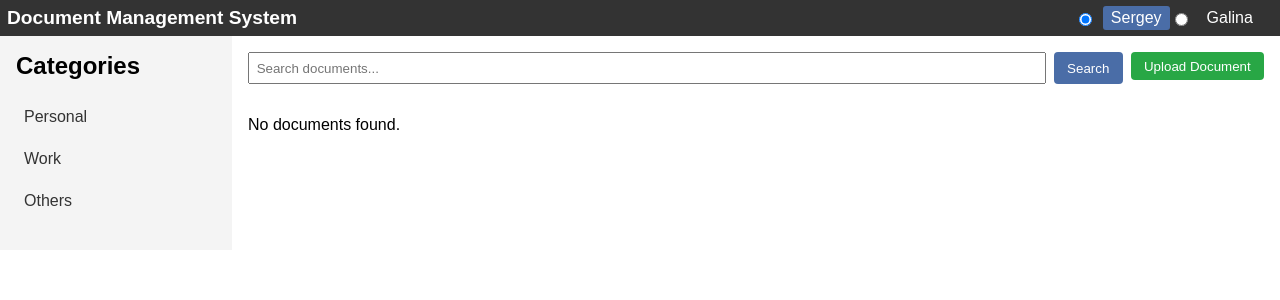
After one commit to sergio7osol/mydocs, a PHP site: page /views/index.view.php in a window 1280 px wide. The commit adds this page. Shown: the top 300 px of the page. Run offline with PHP 8.4, Linux system fonts and the light colour scheme.

Commit message:
feature: create layout, needed templates for a begin of loading docs, categories, styles.

```diff
--- /dev/null
+++ b/htdocs/controllers/index.php
@@ -0,0 +1,5 @@
+<?php
+
+$pageTitle = 'Homepage';
+
+include 'views/index.view.php' ?>
--- /dev/null
+++ b/htdocs/public/base.css
@@ -0,0 +1,149 @@
+body {
+    font-family: Arial, sans-serif;
+    margin: 0;
+    padding: 0;
+}
+
+header {
+    background-color: #333;
+    color: #fff;
+    padding: 0.2em;
+    text-align: center;
+    display: flex;
+    justify-content: space-between;
+    align-items: center;
+}
+
+header h1 {
+    font-size: 1.2em;
+    margin: 0;
+    padding: 0.2em;
+}
+
+.container {
+    display: flex;
+}
+
+.sidebar {
+    width: 200px;
+    background: #f4f4f4;
+    padding: 1em;
+}
+
+.sidebar h2 {
+    margin-top: 0;
+}
+
+.sidebar ul {
+    list-style: none;
+    padding: 0;
+}
+
+.sidebar ul li {
+    margin-bottom: 0.5em;
+    width: 100%;
+}
+
+.sidebar ul li a {
+    text-decoration: none;
+    color: #333;
+    display: block;
+    padding: 0.5em;
+    border-radius: 4px;
+    transition: background-color 0.2s;
+    width: 100%;
+    box-shadow: 0 0 0 0 rgba(0, 0, 0, 0);
+    transition: box-shadow 0.2s;
+}
+
+.sidebar ul li a:hover {
+    background-color: #e0e0e0;
+    box-shadow: 0 0 0 2px rgba(0, 0, 0, 0.1);
+}
+
+.content {
+    flex: 1;
+    padding: 1em;
+}
+
+.search-bar {
+    margin-bottom: 1em;
+}
+
+.search-bar form {
+    display: flex;
+    gap: 0.5em;
+}
+
+.search-bar input[type="text"] {
+    flex: 1;
+    padding: 0.5em;
+}
+
+.search-bar button[type="submit"] {
+    background-color: #4a6da7;
+    color: white;
+    border: none;
+    padding: 0.5em 1em;
+    border-radius: 4px;
+    cursor: pointer;
+    transition: background-color 0.2s;
+    box-shadow: 0 0 0 0 rgba(0, 0, 0, 0);
+    transition: box-shadow 0.2s;
+}
+
+.search-bar button[type="submit"]:hover {
+    background-color: #3a5d97;
+    box-shadow: 0 0 0 2px rgba(0, 0, 0, 0.1);
+}
+
+.search-bar a button[type="button"] {
+    background-color: #28a745;
+    color: white;
+    border: none;
+    padding: 0.5em 1em;
+    border-radius: 4px;
+    cursor: pointer;
+    transition: background-color 0.2s;
+    box-shadow: 0 0 0 0 rgba(0, 0, 0, 0);
+    transition: box-shadow 0.2s;
+}
+
+.search-bar a button[type="button"]:hover {
+    background-color: #218838;
+    box-shadow: 0 0 0 2px rgba(0, 0, 0, 0.1);
+}
+
+.user-selector {
+    display: flex;
+    align-items: center;
+    margin-right: 1em;
+}
+
+.user-selector label {
+    margin-left: 0.5em;
+    cursor: pointer;
+    padding: 0.2em 0.5em;
+    border-radius: 3px;
+}
+
+.user-selector input[type="radio"] {
+    cursor: pointer;
+}
+
+.user-selector input[type="radio"]:checked + label {
+    background-color: #4a6da7;
+}
+
+.document-list {
+    display: grid;
+    grid-template-columns: repeat(auto-fit, minmax(250px, 1fr));
+    gap: 1em;
+}
+
+.document-item {
+    border: 1px solid #ddd;
+    padding: 1em;
+    border-radius: 4px;
+    background: #fff;
+}
--- /dev/null
+++ b/htdocs/public/main.js
@@ -0,0 +1 @@
+console.log('JS loaded');
--- /dev/null
+++ b/htdocs/views/index.view.php
@@ -0,0 +1,67 @@
+<!DOCTYPE html>
+<html lang="en">
+<head>
+  <meta charset="UTF-8">
+  <meta name="viewport" content="width=device-width, initial-scale=1">
+  <title>Document Management System</title>
+  <link rel="stylesheet" href="/public/base.css">
+</head>
+<body>
+  <header>
+    <h1>Document Management System</h1>
+    <div class="user-selector">
+      <?php $currentUser = isset($_GET['user']) ? $_GET['user'] : 'sergey'; ?>
+      <input type="radio" id="user-sergey" name="current-user" value="sergey"
+             <?= ($currentUser === 'sergey') ? 'checked' : ''; ?>
+             onchange="changeUser('sergey')">
+      <label for="user-sergey">Sergey</label>
+      <input type="radio" id="user-galina" name="current-user" value="galina"
+             <?= ($currentUser === 'galina') ? 'checked' : ''; ?>
+             onchange="changeUser('galina')">
+      <label for="user-galina">Galina</label>
+    </div>
+  </header>
+  <div class="container">
+    <aside class="sidebar">
+      <h2>Categories</h2>
+      <ul>
+        <li><a href="index.php?route=list&category=Personal">Personal</a></li>
+        <li><a href="index.php?route=list&category=Work">Work</a></li>
+        <li><a href="index.php?route=list&category=Others">Others</a></li>
+      </ul>
+    </aside>
+    <main class="content">
+      <div class="search-bar">
+        <form method="GET" action="index.php">
+          <input type="hidden" name="route" value="list">
+          <input type="text" name="search" placeholder="Search documents...">
+          <button class="search-bar__submit" type="submit">Search</button>
+          <a href="index.php?route=upload"><button type="button">Upload Document</button></a>
+        </form>
+      </div>
+      <div class="document-list">
+        <?php
+          // Use the documents passed from the controller
+          if(empty($documents)) {
+            echo "<p>No documents found.</p>";
+          } else {
+            foreach($documents as $doc) {
+              echo "<div class='document-item'>";
+              echo "<h3><a href='index.php?route=view&id=" . $doc['id'] . "'>" . htmlspecialchars($doc['title']) . "</a></h3>";
+              echo "<p>Uploaded on: " . htmlspecialchars($doc['date']) . "</p>";
+              echo "<p>Category: " . htmlspecialchars($doc['category']) . "</p>";
+              echo "</div>";
+            }
+          }
+        ?>
+      </div>
+    </main>
+  </div>
+
+  <script>
+    function changeUser(user) {
+      window.location.href = 'index.php?route=list&user=' + user;
+    }
+  </script>
+</body>
+</html>
```
Also changed, not shown: htdocs/controllers/DocumentController.php (added, +97 -0 lines), htdocs/index.php (+16 -20 lines), htdocs/models/Category.php (added, +23 -0 lines), htdocs/models/Document.php (added, +29 -0 lines), htdocs/views/document.view.php (added, +27 -0 lines), htdocs/views/upload.view.php (added, +19 -0 lines), 1 other file.
